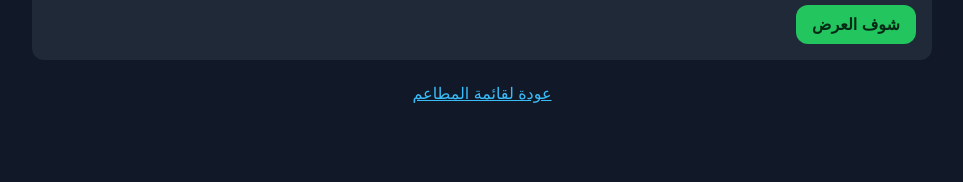
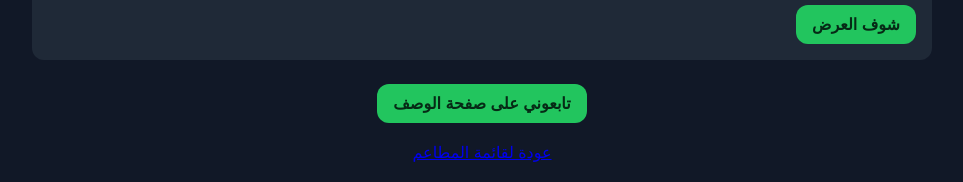
Before and after one commit to mohamadalsheyyab1-ship-it/Mohamad-alsheyyab, a plain HTML site: page cafe-barbera.html in a window 1280 px wide. Shown: the part 808-990 px from the top of the page, without its empty margins (158-1121 px from the left). Before the commit the page ends 931 px from the top, so only its background shows below. Drawn offline with Linux system fonts and the light colour scheme.

Commit message:
Update cafe-barbera.html

```diff
--- a/cafe-barbera.html
+++ b/cafe-barbera.html
@@ -16,12 +16,20 @@ a.btn{display:inline-block;padding:10px 16px;background:#22c55e;color:#062a16;bo
 <body>
 <div class="wrap">
 <h1>Cafe Barbera - العروض</h1>
+
 <div class="card">
   <img src="https://images.unsplash.com/photo-1541167760496-1628856ab772?q=80&w=1200&auto=format&fit=crop" alt="عرض Cafe Barbera">
   <div>اشتري 1 واحصل على الثاني مجانًا</div>
   <a href="https://www.rewards.orange.jo/ar/deals" target="_blank" class="btn">شوف العرض</a>
 </div>
-<a href="index.html" style="display:block;text-align:center;margin-top:24px;color:#38bdf8;">عودة لقائمة المطاعم</a>
+
+<div style="margin-top:12px;text-align:center;">
+<a href="cafe-barbera-details.html" class="btn">تابعوني على صفحة الوصف</a>
+</div>
+
+<div style="margin-top:20px;text-align:center;">
+<a href="restaurants.html">عودة لقائمة المطاعم</a>
+</div>
 </div>
 </body>
 </html>
```
